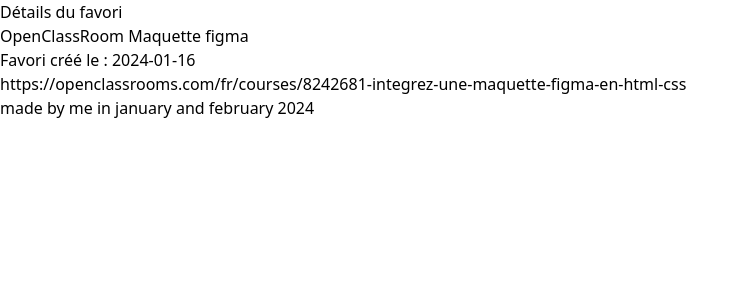
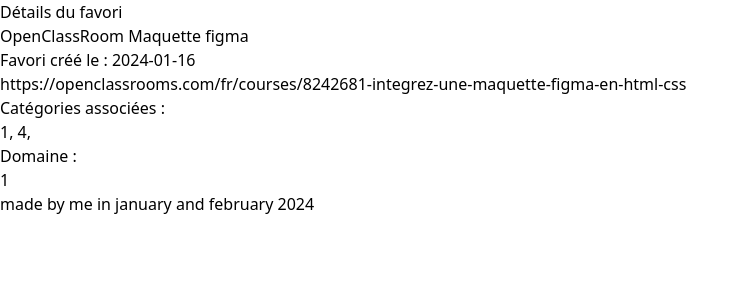
Before and after one commit to Stephdev48/tableau_favoris_php_pdo, a PHP site: page /seeFavori.php?id=1 in a window 1280 px wide. Shown: the part 24-324 px from the top of the page, without its empty margins (0-748 px from the left). Run offline with PHP 8.4, Linux system fonts and the light colour scheme; data comes from the database, SQL or seed files in the repository; style sheets or scripts are compiled from the project's sources.

Commit message:
15h40 01fév2024
Tout fonctionne
Je peaufine et je mets en forme

```diff
--- a/src/index.php
+++ b/src/index.php
@@ -88,7 +88,6 @@
         <table class="flex justify-center m-10">
             <tr class=" bg-slate-400/60">
                 <th class="border-solid border-2 border-black p-2.5 text-2xl">ID Favori</th>
-                <th class="border-solid border-2 border-black p-2.5 text-2xl">ID Dom</th>
                 <th class="border-solid border-2 border-black p-2.5 text-2xl">Libellé</th>
                 <th class="border-solid border-2 border-black p-2.5 text-2xl">Date ajout</th>
                 <th class="border-solid border-2 border-black p-2.5 text-2xl">Lien</th>
@@ -100,7 +99,6 @@
                     ?>
                     <tr class="hover:bg-slate-300 odd:bg-slate-100 even:bg-slate-200">
                         <td class="border-solid border-2 border-black p-2.5 font-bold text-center text-lg"><?php echo $favori["id_fav"];?></td>
-                        <td class="border-solid border-2 border-black p-2.5 font-bold text-center text-lg"><?php echo "$favori[id_dom]";?></td>
                         <td class="border-solid border-2 border-black p-2.5 font-bold text-lg"><?php echo $favori["libelle"];?></td>
                         <td class="border-solid border-2 border-black p-2.5 font-bold text-center text-lg"><?php echo $favori["date_creation"];?></td>
                         <td class="border-solid border-2 border-black p-2.5 font-bold text-lg"><?php echo "<a href='".$favori['url']."' target='about_blank'class='text-teal-500 underline'>".$favori['url']."</a>";?></td>
--- a/src/seeFavori.php
+++ b/src/seeFavori.php
@@ -6,20 +6,48 @@
 
 
 
-<!-- Requête de lecture d'un favori -->
+<!-- Récupération du favori -->
 <?php
+
     $requete = ("SELECT * FROM favori WHERE id_fav=$_GET[id];");
     $single = $pdo->query($requete);
     $single_fav = $single->fetch(PDO::FETCH_ASSOC);
+
+    $req_cat = ("SELECT id_cat FROM cat_fav WHERE id_fav=$_GET[id];");
+    $list_cat = $pdo->query($req_cat);
+    $cat_list = $list_cat->fetchAll(PDO::FETCH_ASSOC);
+
+    $req_dom = ("SELECT id_dom FROM favori WHERE id_fav=$_GET[id];");
+    $domain = $pdo->query($req_dom);
+    $id_dom = $domain->fetch(PDO::FETCH_ASSOC);
+
     ?>
+
+
 
 
 <!-- Affichage du résultat -->
 <fieldset class="flex justify-center p-10 items-center border-solid border-black border-2 bg-indigo-300 m-20 rounded-2xl">
-    <legend class="text-3xl font-bold bg-slate-300 p-3 rounded-lg border-solid border-black border-2">Détails du favori</legend>
-    <h2 class="ml-14 text-xl font-bold"><?php print_r($single_fav["libelle"]);?></h2>
-    <p class="ml-14 mr-14 text-xl font-bold">Favori créé le : <?php print_r($single_fav["date_creation"]);?></p>
-    <a href="<?php echo $single_fav['url']?>" target='about_blank'class='text-blue-600 underline ml-14 text-xl font-bold'><?php echo $single_fav['url']?></a>
+    <legend class="text-2xl font-bold bg-slate-300 p-3 rounded-lg border-solid border-black border-2">Détails du favori</legend>
+    <h2 class="ml-14 text-lg font-bold"><?php print_r($single_fav["libelle"]);?></h2>
+    <p class="ml-14 mr-14 text-lg font-bold">Favori créé le : <?php print_r($single_fav["date_creation"]);?></p>
+    <a href="<?php echo $single_fav['url']?>" target='about_blank'class='text-blue-600 underline ml-14 mr-14 text-xl font-bold'><?php echo $single_fav['url']?></a>
+    <div class="ml-14 mr-14 text-lg font-bold">
+        <p>Catégories associées :</p>
+        <div class="text-center">
+            <?php
+                foreach($cat_list as $categ){
+                    echo "<span>".$categ['id_cat'].", </span>";
+                }
+            ?>
+        </div>
+    </div>
+    <div class="ml-14 mr-14 text-lg font-bold">
+        <p>Domaine :</p>
+        <div class="text-center">
+            <?php echo $id_dom['id_dom'] ?>
+        </div>
+    </div>
 </fieldset>
 
 
```
